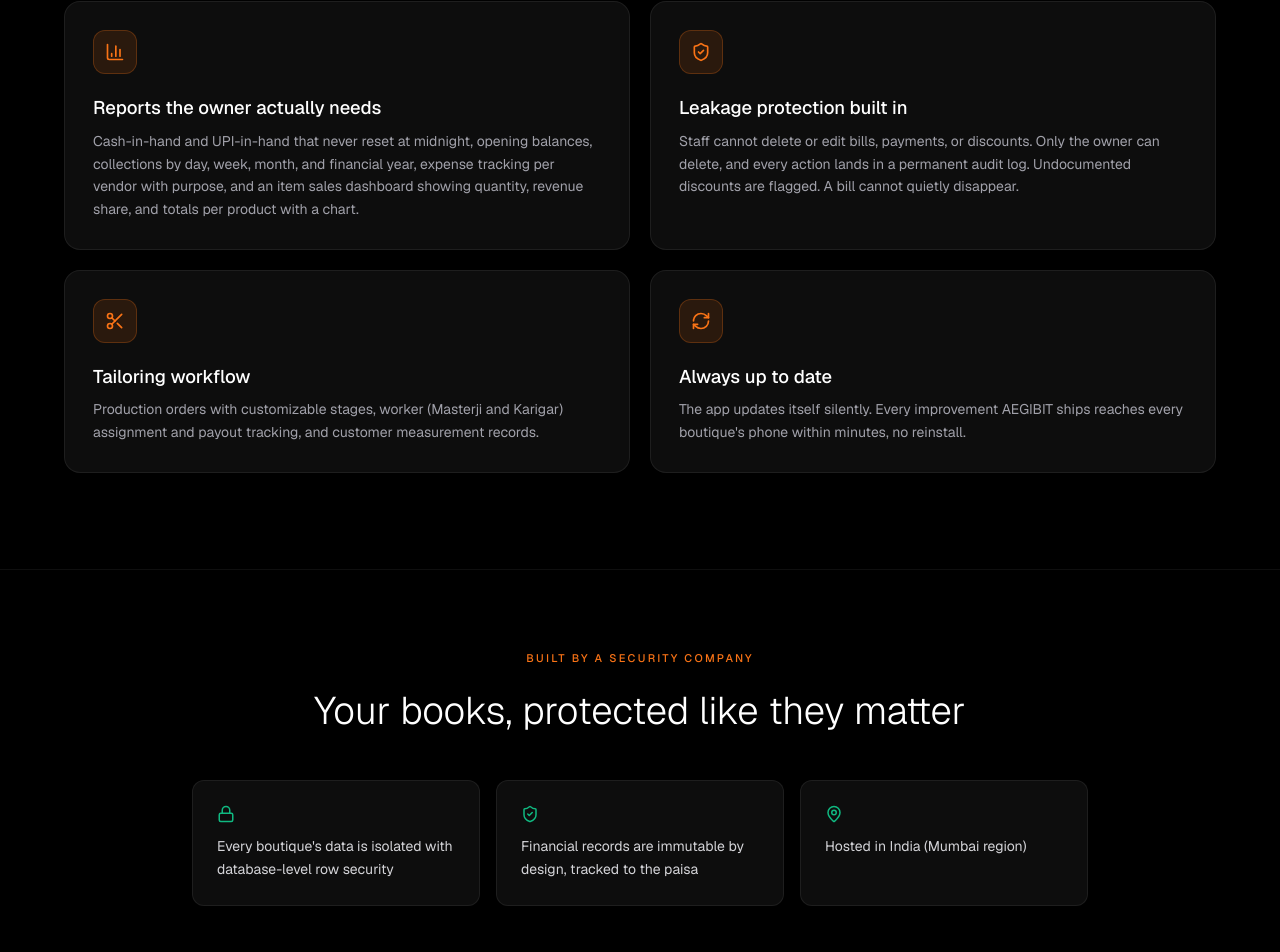
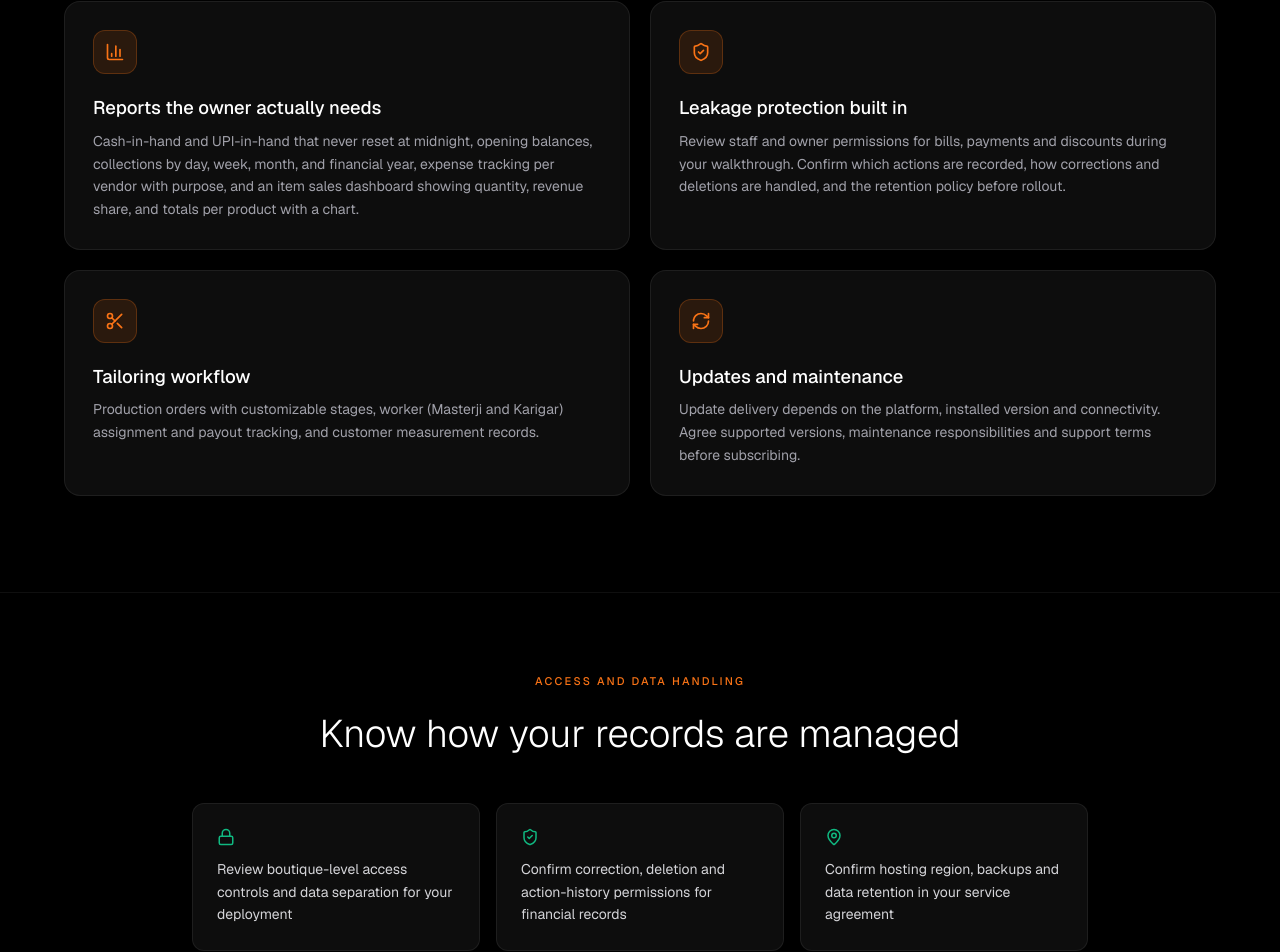
Before and after one commit to AegibitSecurity/aegibit-website, a Next.js app: page /products/vestiq in a window 1280 px wide. Shown: the part 1714-2666 px from the top of the page. Built offline with nearby package versions, Linux system fonts and the light colour scheme; no server answers.

Commit message:
Clarify product claims and buyer enquiry paths

```diff
--- a/src/app/products/vestiq/page.tsx
+++ b/src/app/products/vestiq/page.tsx
@@ -49,15 +49,15 @@ const FEATURES = [
   { icon: Wallet, title: "Full payment tracking", body: "Cash, UPI, card, bank. Advances, partials, refunds. Bills settle automatically when fully paid and reopen if a payment is removed. One-tap WhatsApp payment reminders." },
   { icon: Repeat, title: "Product exchanges done right", body: "Exchange any item on the same bill: a cheaper replacement leaves an advance balance for the next purchase; a dearer one shows exactly what remains to collect. Old items stay visible struck-through, discounts reset for the fresh deal, and a dedicated Exchange tab lists every exchange ever made." },
   { icon: BarChart3, title: "Reports the owner actually needs", body: "Cash-in-hand and UPI-in-hand that never reset at midnight, opening balances, collections by day, week, month, and financial year, expense tracking per vendor with purpose, and an item sales dashboard showing quantity, revenue share, and totals per product with a chart." },
-  { icon: ShieldCheck, title: "Leakage protection built in", body: "Staff cannot delete or edit bills, payments, or discounts. Only the owner can delete, and every action lands in a permanent audit log. Undocumented discounts are flagged. A bill cannot quietly disappear." },
+  { icon: ShieldCheck, title: "Leakage protection built in", body: "Review staff and owner permissions for bills, payments and discounts during your walkthrough. Confirm which actions are recorded, how corrections and deletions are handled, and the retention policy before rollout." },
   { icon: Scissors, title: "Tailoring workflow", body: "Production orders with customizable stages, worker (Masterji and Karigar) assignment and payout tracking, and customer measurement records." },
-  { icon: RefreshCw, title: "Always up to date", body: "The app updates itself silently. Every improvement AEGIBIT ships reaches every boutique's phone within minutes, no reinstall." },
+  { icon: RefreshCw, title: "Updates and maintenance", body: "Update delivery depends on the platform, installed version and connectivity. Agree supported versions, maintenance responsibilities and support terms before subscribing." },
 ] as const;
 
 const SECURITY = [
-  { icon: Lock, text: "Every boutique's data is isolated with database-level row security" },
-  { icon: ShieldCheck, text: "Financial records are immutable by design, tracked to the paisa" },
-  { icon: MapPin, text: "Hosted in India (Mumbai region)" },
+  { icon: Lock, text: "Review boutique-level access controls and data separation for your deployment" },
+  { icon: ShieldCheck, text: "Confirm correction, deletion and action-history permissions for financial records" },
+  { icon: MapPin, text: "Confirm hosting region, backups and data retention in your service agreement" },
 ] as const;
 
 function productJsonLd() {
@@ -96,9 +96,9 @@ function productJsonLd() {
       "Cash, UPI, card, and bank payment tracking",
       "Product exchanges with advance balances",
       "Owner reports and item sales dashboard",
-      "Immutable records with owner-only deletes and audit log",
+      "Billing permissions and action-history review",
       "Tailoring production orders and measurements",
-      "Silent automatic updates",
+      "Application updates subject to platform and support terms",
     ],
   };
 }
@@ -138,12 +138,12 @@ export default async function VestiqPage() {
             <p className="text-base md:text-lg leading-relaxed max-w-2xl mx-auto mb-9" style={{ color: "#A1A1AA" }}>
               Born inside Burimar Abha Boutique, its founding client, and built around how a real boutique actually
               runs. Mobile-first billing and shop management for Indian boutiques and tailoring businesses. Branded bills,
-              WhatsApp-native sharing, airtight payment tracking, and leakage protection. Runs as an Android app and in
+              WhatsApp-native sharing, payment tracking, and leakage protection. Runs as an Android app and in
               any browser. Powered by AEGIBIT.
             </p>
             <div className="flex flex-col sm:flex-row gap-3 justify-center items-center">
               <a
-                href={`mailto:contact@aegibit.com?subject=Vestiq for my boutique`}
+                href="/contact"
                 className="inline-flex items-center gap-2 px-6 py-3 rounded-full font-semibold text-sm transition-transform hover:-translate-y-0.5"
                 style={{ background: "#F97316", color: "#000" }}
               >
@@ -204,10 +204,10 @@ export default async function VestiqPage() {
         <section className="px-6 lg:px-12 py-20 border-t" style={{ borderColor: "rgba(255,255,255,0.06)" }}>
           <div className="max-w-4xl mx-auto text-center">
             <p className="text-[11px] uppercase font-medium mb-4" style={{ color: "#F97316", letterSpacing: "0.2em" }}>
-              Built by a security company
+              Access and data handling
             </p>
             <h2 className="font-light mb-10" style={{ fontSize: "clamp(1.8rem, 3.5vw, 2.4rem)", color: "#fff" }}>
-              Your books, protected like they matter
+              Know how your records are managed
             </h2>
             <div className="grid sm:grid-cols-3 gap-4">
               {SECURITY.map((s) => {
@@ -229,9 +229,9 @@ export default async function VestiqPage() {
             <div className="rounded-2xl p-8" style={{ background: "linear-gradient(180deg, #1a1004 0%, #0a0a0a 100%)", border: "1px solid rgba(249,115,22,0.30)" }}>
               <p className="text-[11px] uppercase font-bold mb-3" style={{ color: "#F97316", letterSpacing: "0.16em" }}>Simple pricing</p>
               <p className="mb-2"><span style={{ fontSize: "2.6rem", color: "#fff", fontWeight: 600 }}>₹599</span><span className="text-sm" style={{ color: "#A1A1AA" }}> per boutique per month</span></p>
-              <p className="text-sm leading-relaxed mb-6" style={{ color: "#A1A1AA" }}>One plan, everything included, silent updates forever. No hardware, no setup fee.</p>
+              <p className="text-sm leading-relaxed mb-6" style={{ color: "#A1A1AA" }}>Standard subscription: ₹599 per boutique per month. Confirm included features, onboarding, support hours, update policy and any third-party charges in writing before subscribing.</p>
               <a
-                href={`mailto:contact@aegibit.com?subject=Vestiq for my boutique`}
+                href="/contact"
                 className="inline-flex items-center gap-2 text-sm font-semibold"
                 style={{ color: "#F97316" }}
               >
@@ -250,7 +250,7 @@ export default async function VestiqPage() {
                   Faster, cleaner tailoring measurements.
                 </li>
               </ul>
-              <p className="text-xs mt-6" style={{ color: "#52525B" }}>Marked upcoming honestly: these are not live yet.</p>
+              <p className="text-xs mt-6" style={{ color: "#A1A1AA" }}>Marked upcoming honestly: these are not live yet.</p>
             </div>
           </div>
         </section>
@@ -262,12 +262,12 @@ export default async function VestiqPage() {
               Put your boutique on Vestiq.
             </h2>
             <p className="text-base leading-relaxed mb-9" style={{ color: "#A1A1AA" }}>
-              Billing, customers, payments, exchanges, tailoring, and reports, all in one app that protects your money.
+              Billing, customers, payments, exchanges, tailoring, and reports, in one application for your shop workflows.
               Powered by AEGIBIT.
             </p>
             <div className="flex flex-col sm:flex-row gap-3 justify-center items-center">
               <a
-                href={`mailto:contact@aegibit.com?subject=Vestiq for my boutique`}
+                href="/contact"
                 className="inline-flex items-center gap-2 px-7 py-3.5 rounded-full font-semibold text-sm transition-transform hover:-translate-y-0.5"
                 style={{ background: "#F97316", color: "#000" }}
               >
```
